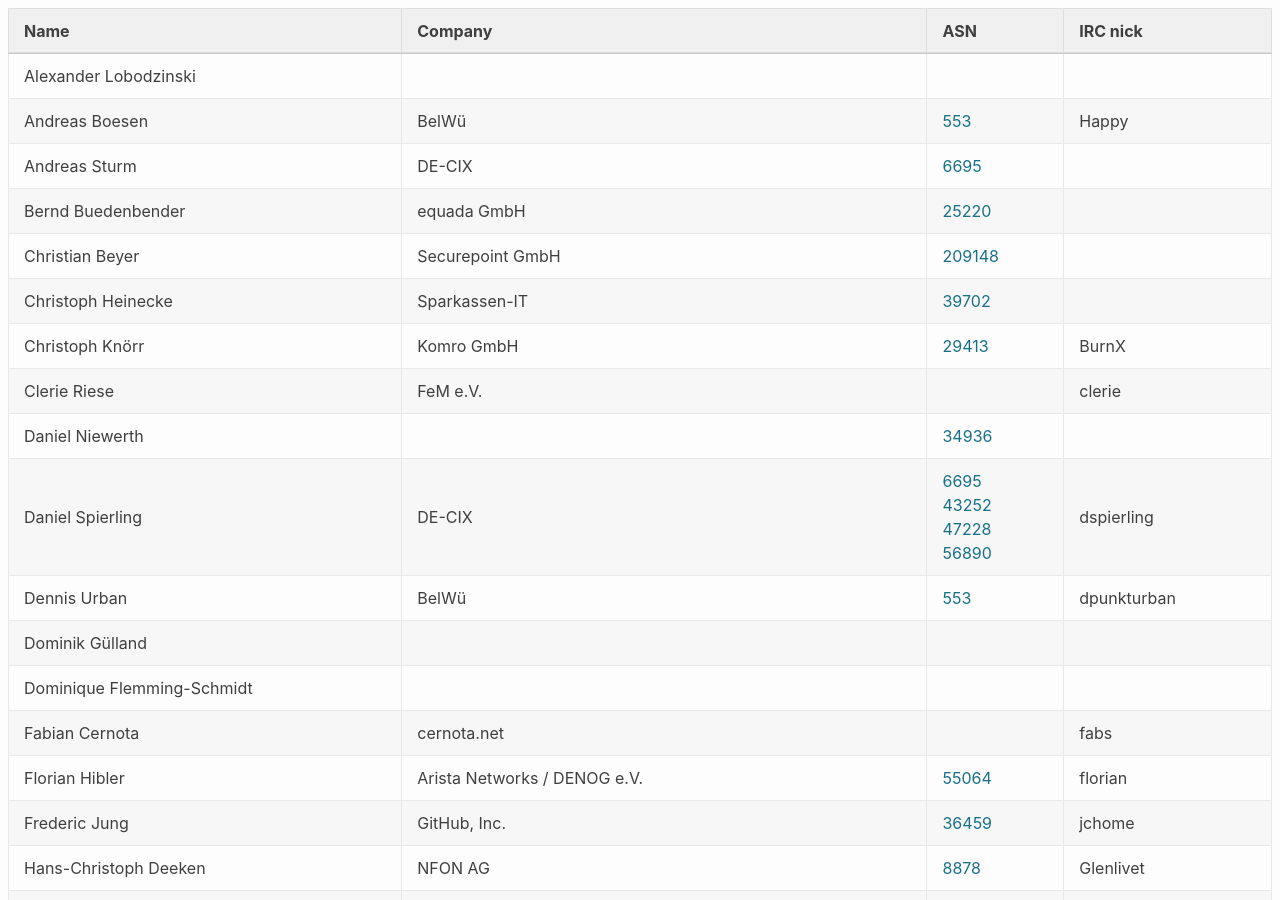
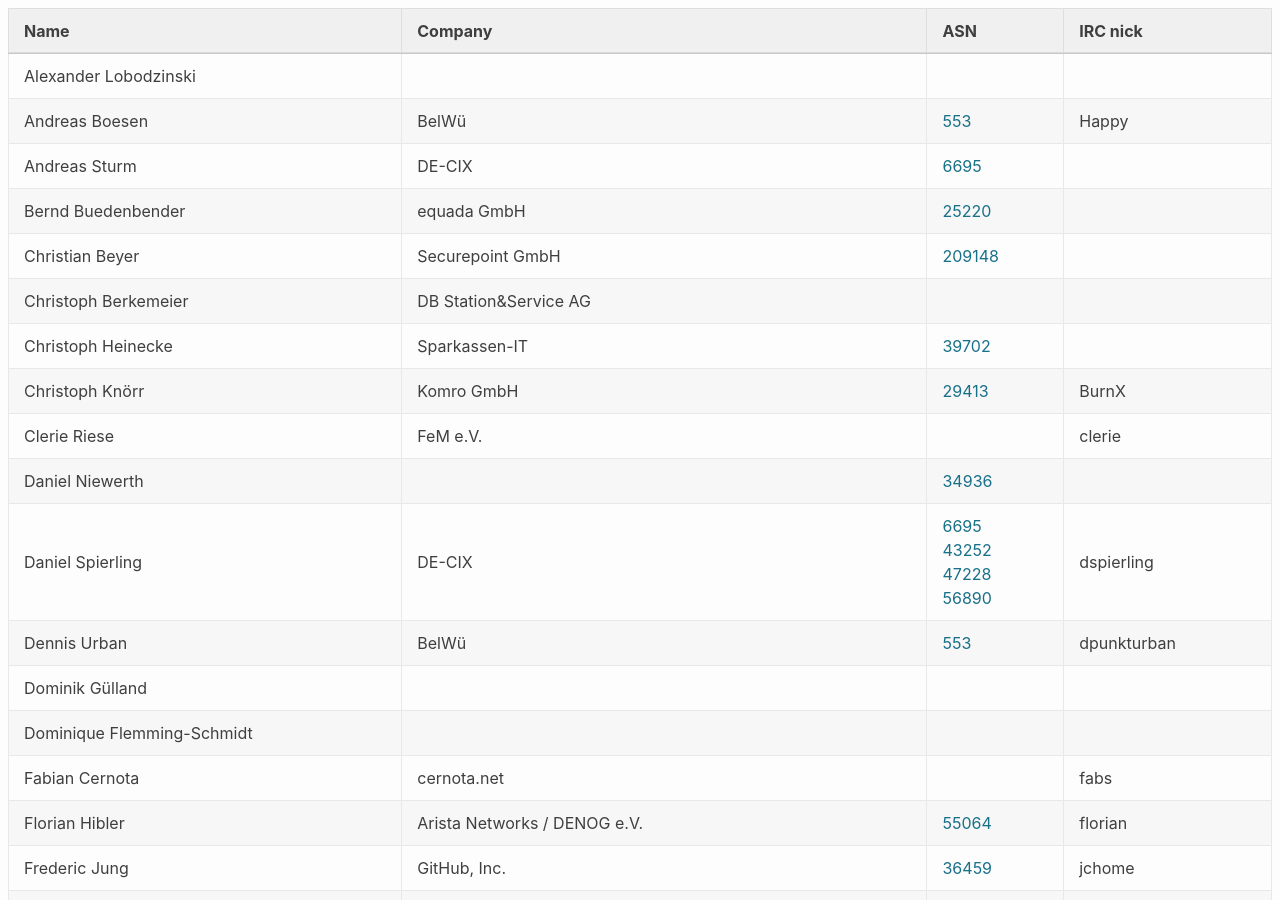
Before and after one commit to denog/pretix-attendeelist, a Jekyll site: the page built from denog2020.markdown, in a window 1280 px wide and 900 px high. Built offline with Jekyll 4.4.1, drawn with Linux system fonts in a browser that asks for light colours.

Commit message:
Latest data: Fri Jan 22 17:25:12 UTC 2021

```diff
--- a/_data/attendees_meetup2021-01.json
+++ b/_data/attendees_meetup2021-01.json
@@ -28,6 +28,12 @@
     "company": "Securepoint GmbH",
     "irc": null,
     "asn": "AS209148"
+  },
+  {
+    "name": "Christoph Berkemeier",
+    "company": "DB Station&Service AG",
+    "irc": null,
+    "asn": null
   },
   {
     "name": "Christoph Heinecke",
```
